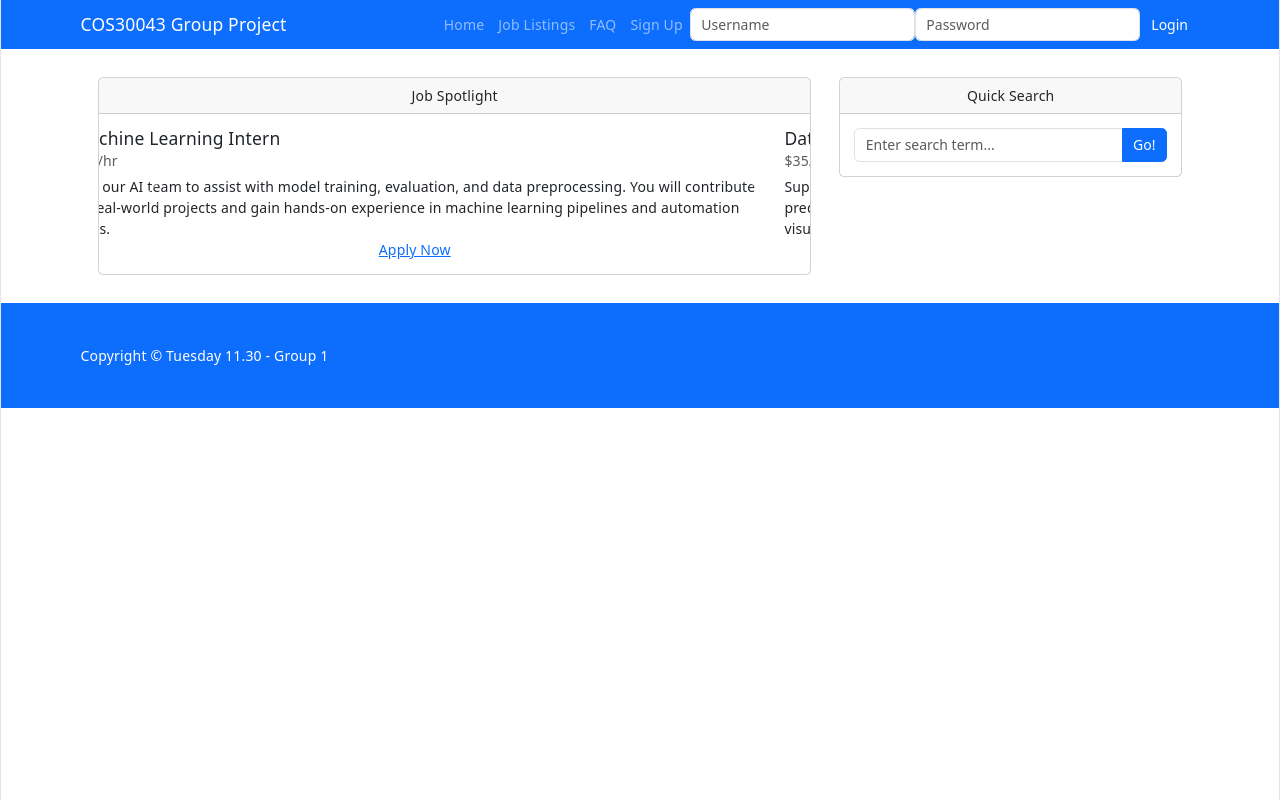
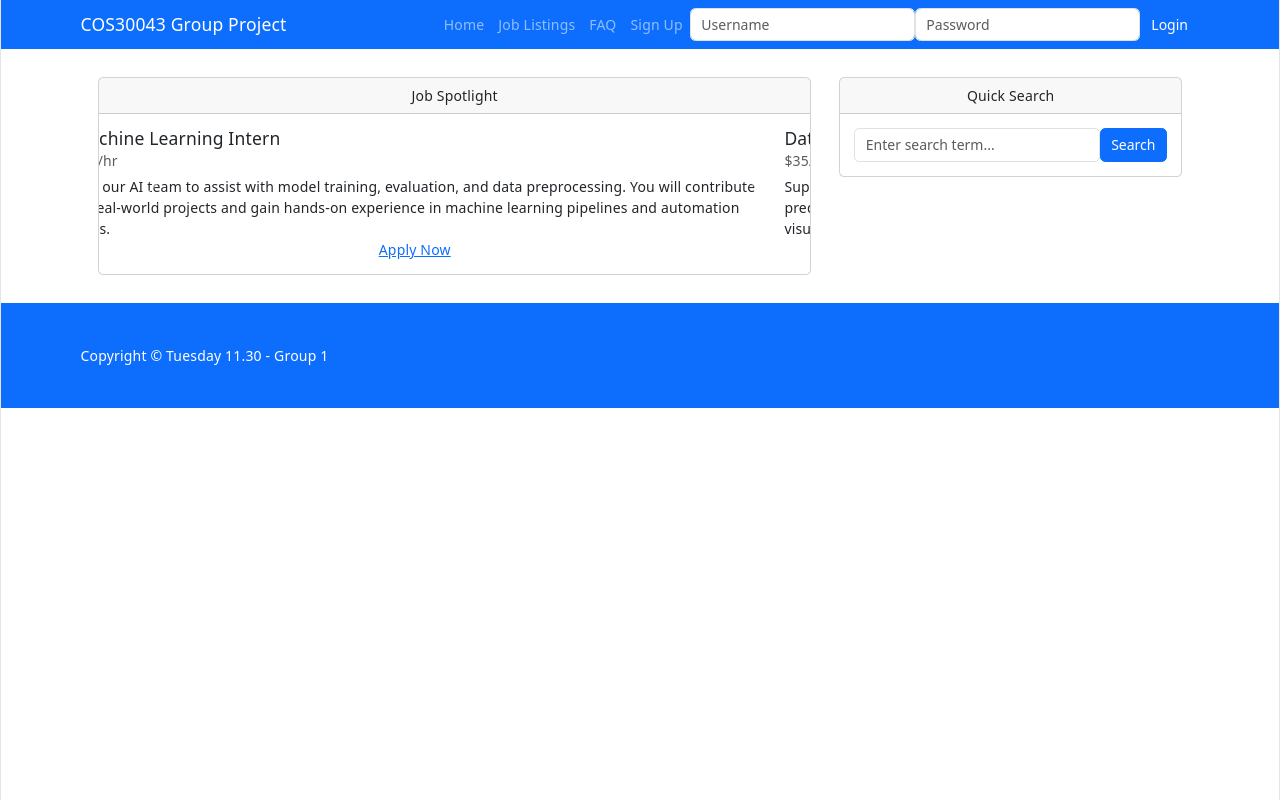
Before and after one commit to Barefoot-ice/COS30043, a Vue app: page /#/home in a window 1280 px wide. Built offline with nearby package versions, Linux system fonts and the light colour scheme.

Commit message:
Quick Search links to new search page
Quick search saves a search and searches for a job listing

```diff
--- a/src/App.vue
+++ b/src/App.vue
@@ -42,7 +42,7 @@ export default {
               <div v-else>
                 <form class="d-flex">
                   <input type="text" class="form-control" placeholder="Username" v-model="nameInput">
-                  <input type="text" class="form-control" placeholder="Password">
+                  <input type="text" class="form-control" placeholder="Password" @keyup.enter="submitLogIn">
                 <button class="btn btn-primary" @click="submitLogIn">Login</button>
                 </form>
                 </div>
--- a/src/components/Home.vue
+++ b/src/components/Home.vue
@@ -1,8 +1,14 @@
 <script>
 export default {
+  name: 'Read',
+
     data: function() {
       return {
-        jobs: [{
+        // msg: '',
+        // err: '',
+        searchQuery: '',
+        jobs: [
+          {
     "job_id": "MLA101",
     "job_title": "Machine Learning Intern",
     "category": "AI",
@@ -194,7 +200,44 @@ export default {
   }
 ]
       }
+    },
+    methods: {
+      handleSearch: function () {
+      if (!this.searchQuery.trim()) return;
+        this.$store.commit('setHomeSearch', this.searchQuery);
+        this.$router.push({ name: 'jobs' });
+        this.searchQuery = '';
     }
+    },
+    computed: {
+        allTags() {
+        const tags = new Set();
+
+        this.jobs.forEach(job => {
+            job.tags.forEach(tag => tags.add(tag));
+        });
+
+        return Array.from(tags);
+        }
+    },
+    // created() {
+    // fetch('resources/apis.php/')
+    //   .then(response => {
+    //     if (!response.ok) {
+    //       throw new Error(`HTTP error: ${response.status}`)
+    //     }
+    //     return response.json()
+    //   })
+    //   .then(data => {
+    //     this.jobs = data
+    //     this.msg = 'Successful!'
+    //     this.err = ''
+    //   })
+    //   .catch(error => {
+    //     this.err = error.message
+    //   })
+    // }
+
 }
 </script>
 
@@ -238,14 +281,33 @@ export default {
                     <div class="card mb-4">
                         <div class="card-header">Quick Search</div>
                         <div class="card-body">
-                            <div class="input-group">
-                                <input class="form-control" type="text" placeholder="Enter search term..." aria-label="Enter search term..." aria-describedby="button-search" />
-                                <button class="btn btn-primary" id="button-search" type="button">Go!</button>
+                            <form class="d-flex">
+                              <input
+                                v-model="searchQuery"
+                                class="form-control"
+                                type="text"
+                                placeholder="Enter search term..."
+                                @keyup.enter="handleSearch"
+                              />
+                              <button class="btn btn-primary" @click="handleSearch">Search</button>
+                            </form>
+                        </div>
+                    </div>
+                    <!-- <div class="card mb-4">
+                        <div class="card-header">Search by Tag</div>
+                        <div class="card-body">
+                            <div class="row">
+                                <div class="col-sm-6" v-for="tag in allTags">
+                                    <ul class="list-unstyled mb-0">
+                                        <li><a href="#!">{{tag}}</a></li>
+                                    </ul>
+                                </div>
                             </div>
                         </div>
-                    </div>
+                    </div> -->
                     </div>
                     </div>
 <br/>
+<div>{{ msg }} {{ err }}</div>
 </div>
 </template>
--- a/src/components/jobs/jobView.vue
+++ b/src/components/jobs/jobView.vue
@@ -49,10 +49,14 @@ import JobList from "./jobList.vue";
 export default {
     data() {
         return {
+
+            // msg: '',
+            // err: '',
             searchQuery: "",
             selectedTag: "",
             //#region Placeholder Jobs
-            jobs: [{
+            jobs: [
+              {
                 "job_id": "MLA101",
                 "job_title": "Machine Learning Intern",
                 "category": "AI",
@@ -125,6 +129,33 @@ export default {
         return Array.from(tags);
         }
     },
+    // Allows search term to be passed from front page
+    created() {
+    const savedQuery = this.$store.state.homeSearch;
+
+    if (savedQuery) {
+      this.searchQuery = savedQuery;
+
+      this.$store.commit('clearHomeSearch');
+    }
+
+    // fetch('resources/apis.php/')
+    //   .then(response => {
+    //     if (!response.ok) {
+    //       throw new Error(`HTTP error: ${response.status}`)
+    //     }
+    //     return response.json()
+    //   })
+    //   .then(data => {
+    //     this.jobs = data
+    //     this.msg = 'Successful!'
+    //     this.err = ''
+    //   })
+    //   .catch(error => {
+    //     this.err = error.message
+    //   })
+
+  },
 
     components: {
         JobList
--- a/src/router/index.js
+++ b/src/router/index.js
@@ -17,7 +17,7 @@ const routes = [
 
 { path: '/jobs', component: jobView,
     children: [
-        {path: '', component: jobBlank},
+        {path: '', name: 'jobs', component: jobBlank},
 
         { path: ':id', component: JobDetail }
     ]
--- a/src/store/index.js
+++ b/src/store/index.js
@@ -3,6 +3,7 @@ import {createStore} from 'vuex'
 export const store = createStore({
     state(){
         return {
+            homeSearch: '',
             loggedIn: false,
             user: {firstName:null, lastName:null}
         }
@@ -17,6 +18,12 @@ export const store = createStore({
         logOut (state) {
             state.user.firstName = null
             state.loggedIn = false
+        },
+        setHomeSearch(state, payload) {
+            state.homeSearch = payload;
+            },
+        clearHomeSearch(state) {
+        state.homeSearch = '';
         }
     },
     actions:{}
--- a/vite.config.js
+++ b/vite.config.js
@@ -2,6 +2,11 @@ import { defineConfig } from 'vite'
 import vue from '@vitejs/plugin-vue'
 
 // https://vite.dev/config/
+// export default defineConfig(({ mode }) => ({
+//   plugins: [vue()],
+//   base: mode === 'production' ? '/cos30043/s105139158/group-project/' : '/',
+// }))
+
 export default defineConfig({
   plugins: [vue()],
 })
```
